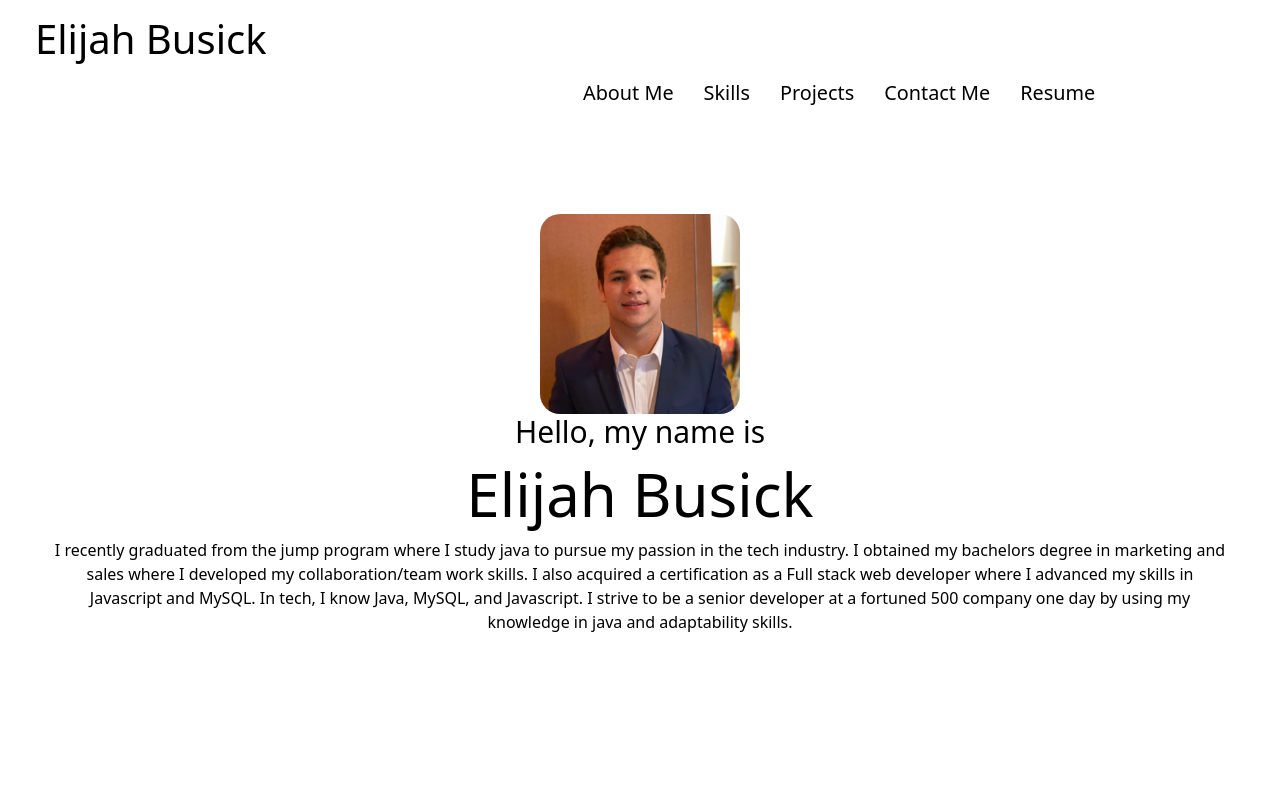
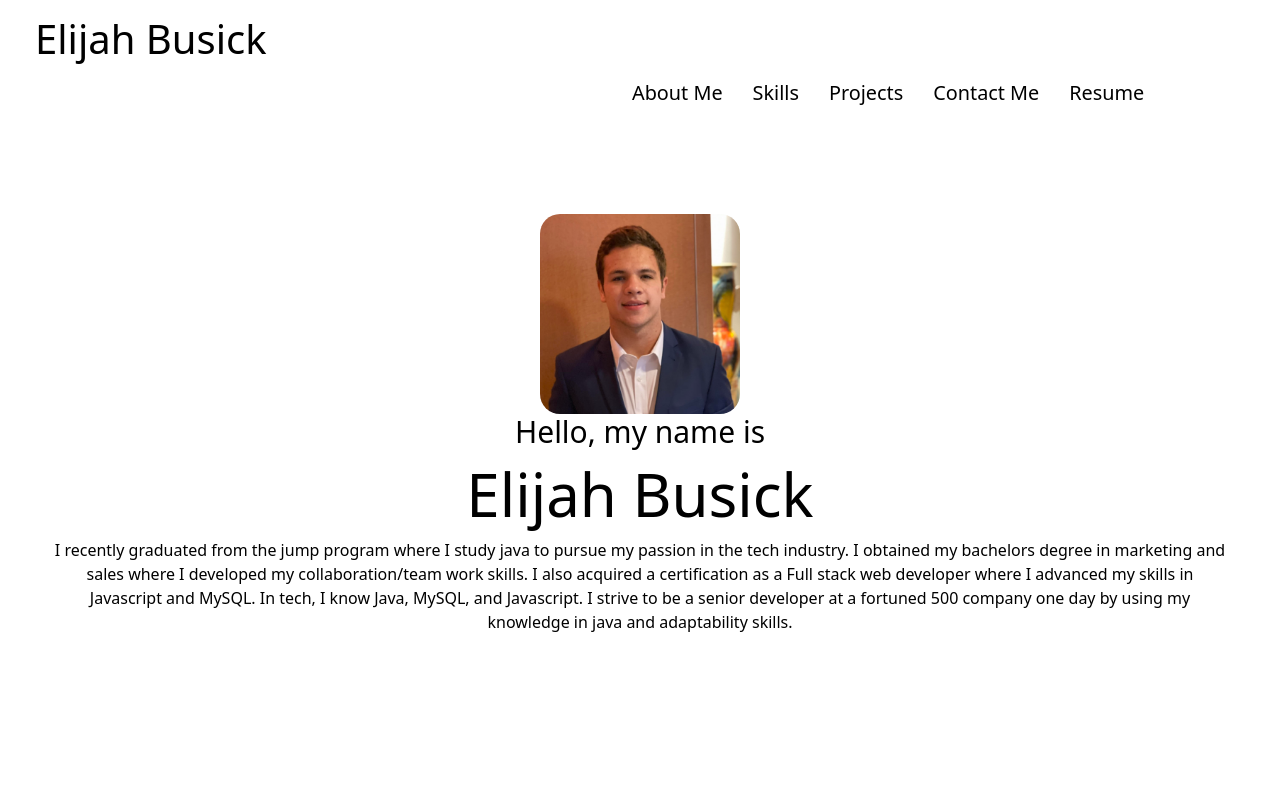
Before and after one commit to Elijahb22/the-portfolio, a React (Create React App) app: page / in a window 1280 px wide. Shown: the top 793 px of the page. Built offline with nearby package versions, Linux system fonts and the light colour scheme.

Commit message:
fix nav bar

```diff
--- a/src/components/Nav/nav.css
+++ b/src/components/Nav/nav.css
@@ -34,7 +34,7 @@ a {
 
 .nav-right{
     margin: 7px 0;
-    padding-left: 501px;
+    padding-left: 550px;
 }
 
 .nav-right ul {
```
